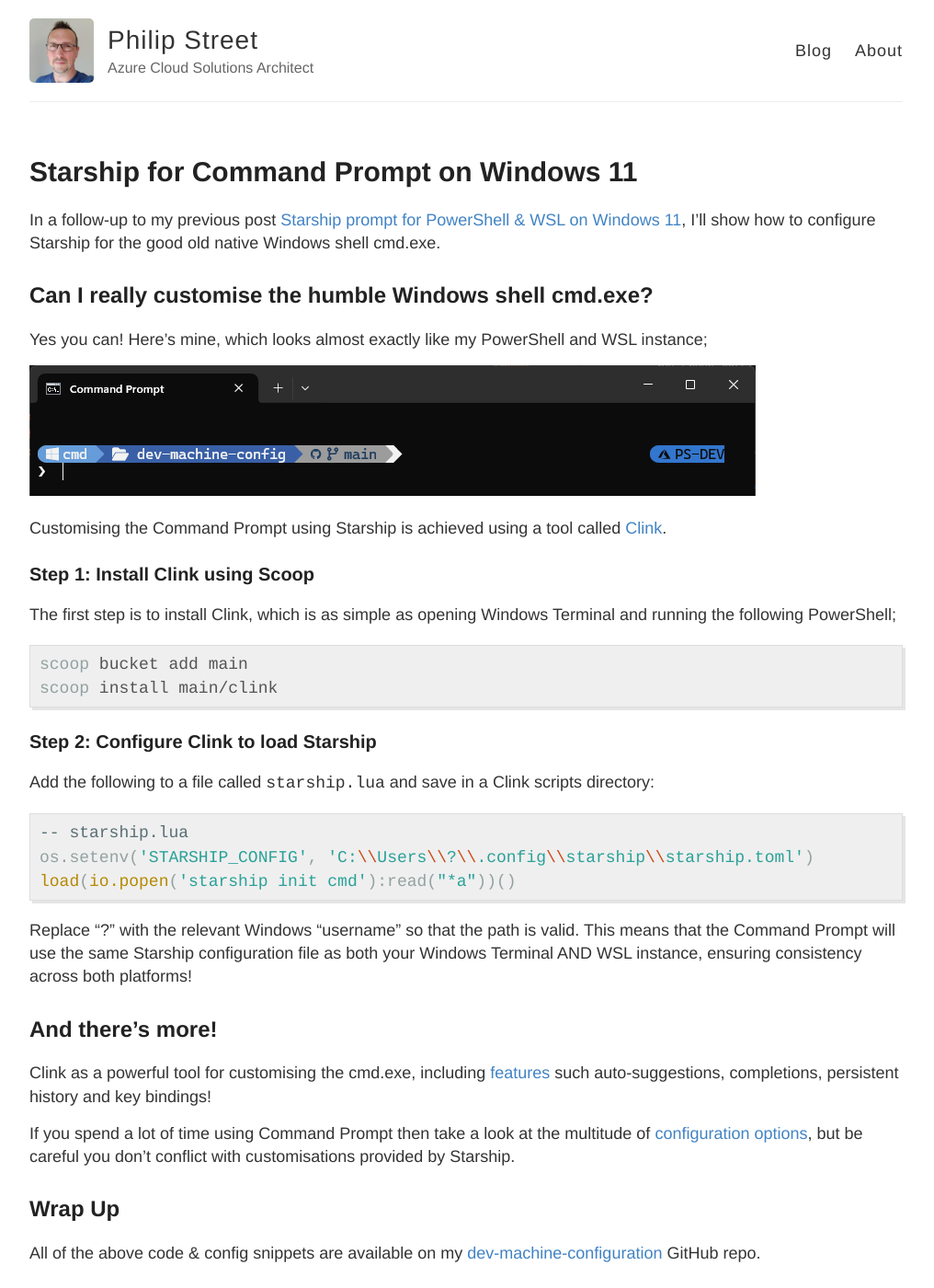
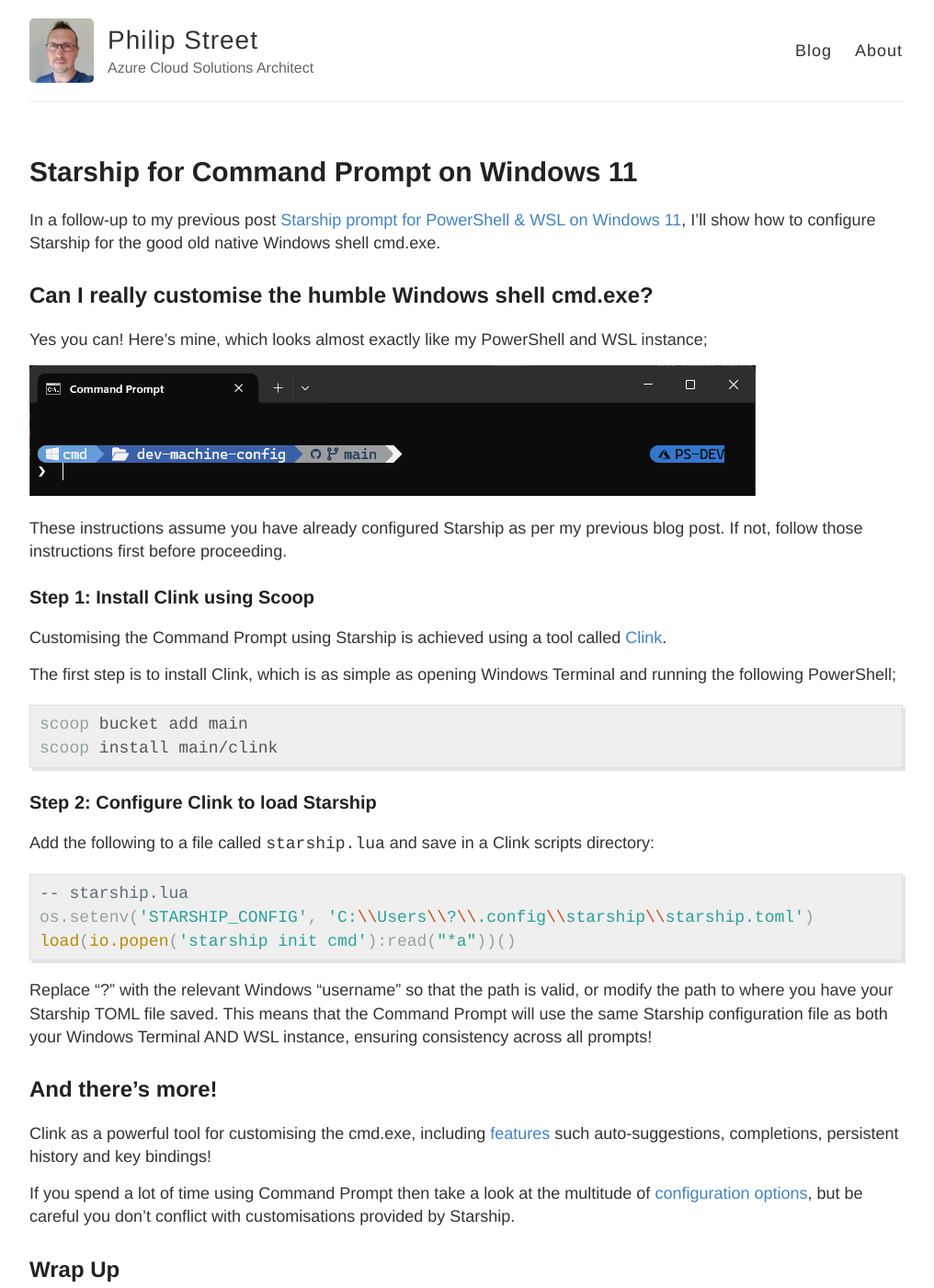
Before and after one commit to philipstreet/philipstreet.github.io, a Jekyll site: the page built from _posts/2024-05-08-starship-for-command-prompt.md, in a window 1280 px wide and 1400 px high. Shown: the whole window at 92% size, without its empty margins (133-1149 px from the left). Built offline with Jekyll 4.4.1, drawn with Linux system fonts in a browser that asks for light colours; comment, search, counter and statistics services are not loaded.

Commit message:
Enhance wording

```diff
--- a/_posts/2024-05-08-starship-for-command-prompt.md
+++ b/_posts/2024-05-08-starship-for-command-prompt.md
@@ -12,9 +12,11 @@
 
 ![Command Prompt](/images/2024-05-08-starship-command-prompt.png)
 
-Customising the Command Prompt using Starship is achieved using a tool called [Clink](https://chrisant996.github.io/clink/clink.html){:target="_blank"}.
+These instructions assume you have already configured Starship as per my previous blog post. If not, follow those instructions first before proceeding.
 
 ### Step 1: Install Clink using Scoop
+
+Customising the Command Prompt using Starship is achieved using a tool called [Clink](https://chrisant996.github.io/clink/clink.html){:target="_blank"}.
 
 The first step is to install Clink, which is as simple as opening Windows Terminal and running the following PowerShell;
 
@@ -33,7 +35,7 @@
 load(io.popen('starship init cmd'):read("*a"))()
 {% endhighlight %}
 
-Replace "?" with the relevant Windows "username" so that the path is valid. This means that the Command Prompt will use the same Starship configuration file as both your Windows Terminal AND WSL instance, ensuring consistency across both platforms!
+Replace "?" with the relevant Windows "username" so that the path is valid, or modify the path to where you have your Starship TOML file saved. This means that the Command Prompt will use the same Starship configuration file as both your Windows Terminal AND WSL instance, ensuring consistency across all prompts!
 
 ## And there's more!
 
```
